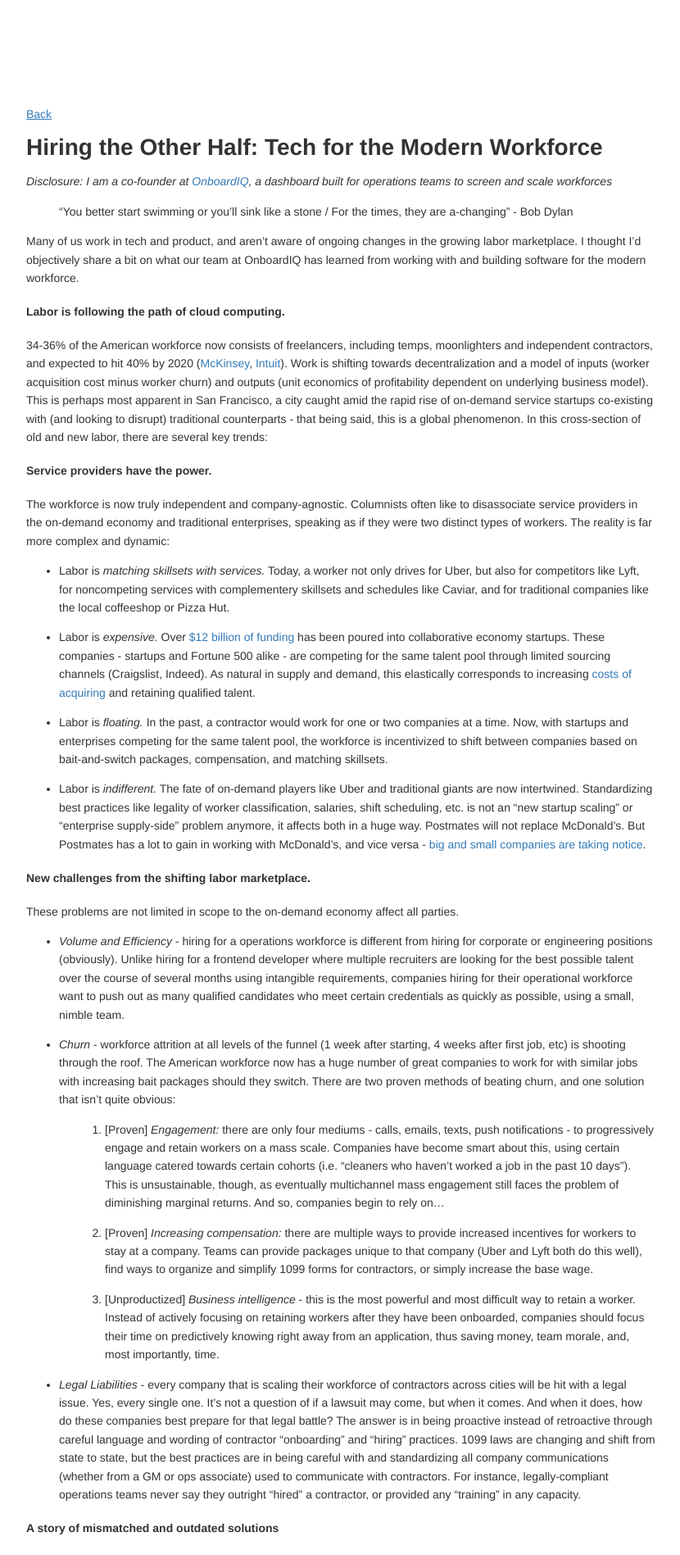
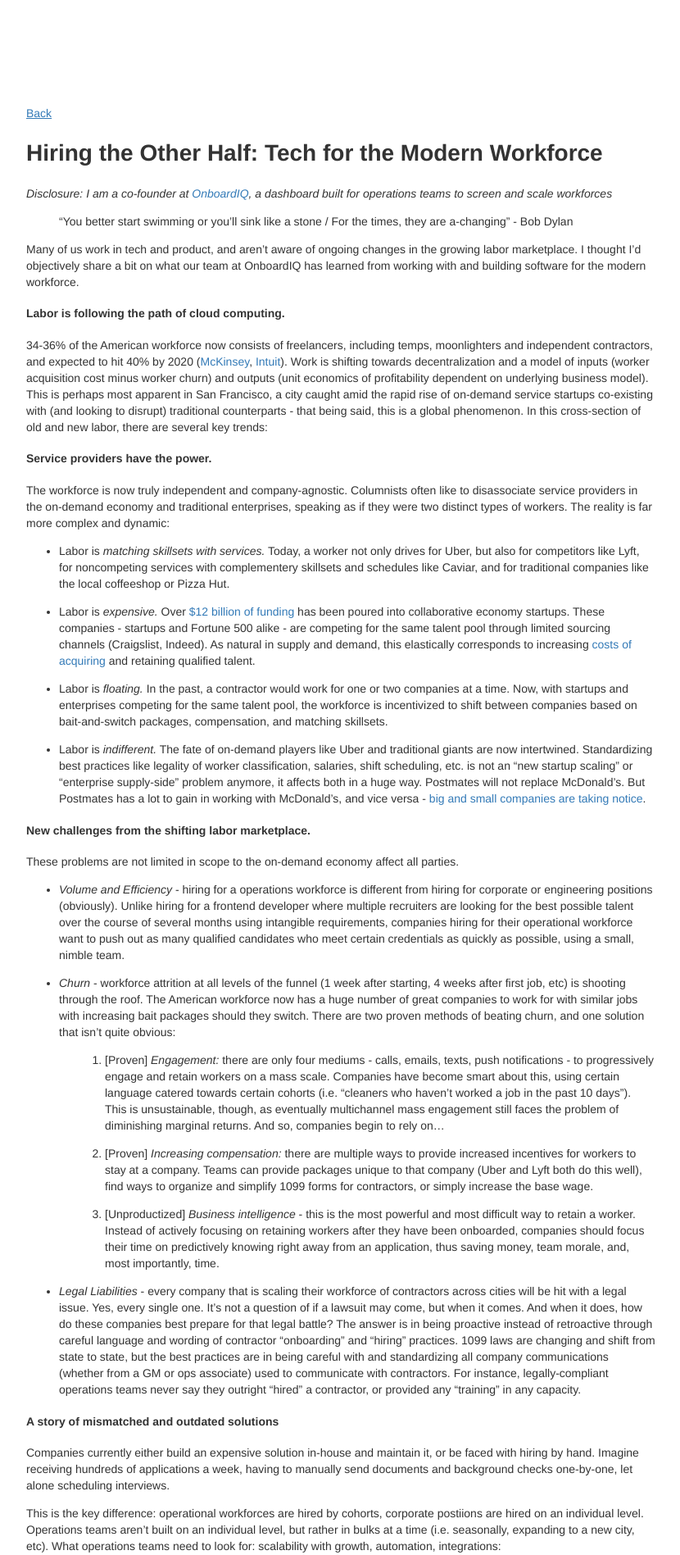
Before and after one commit to AndrewSB/jeremy-cai-personal-website, a Jekyll site: the page built from labor.md, in a window 1280 px wide. Shown: the top 1897 px of the page at 82% size, without its empty margins (224-1054 px from the left). Built offline with Jekyll 4.4.1, drawn with Linux system fonts in a browser that asks for light colours; Markdown is read by kramdown in place of the engine named in the settings.

Commit message:
remove line height

```diff
--- a/css/labor.css
+++ b/css/labor.css
@@ -1,6 +1,5 @@
 body {
 	padding: 10% 20% 10% 20%;
-	line-height: 160%;
 }
 
 #back-button {
```
